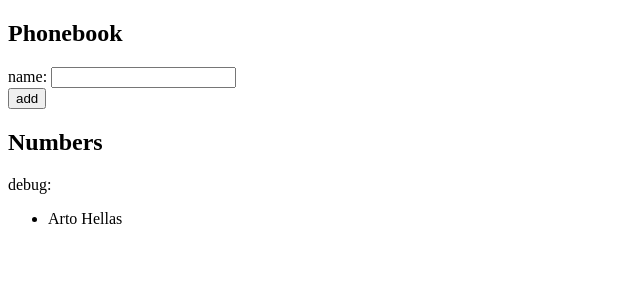
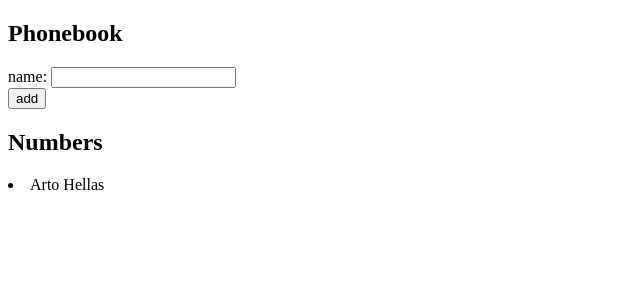
Before and after one commit to PriceLlewellyn/FSO-Part-2, a React (Vite) app in the folder Documents/FullStackOpen/Part-2/Phonebook/: page / in a window 1280 px wide. Shown: the top 300 px of the page, without its empty margins (0-640 px from the left). Built offline with nearby package versions, Linux system fonts and the light colour scheme.

Commit message:
Exercise 2.6 complete

```diff
--- a/Documents/FullStackOpen/Part-2/Phonebook/src/App.jsx
+++ b/Documents/FullStackOpen/Part-2/Phonebook/src/App.jsx
@@ -35,12 +35,10 @@ const handlePersonUpdate = (event) => {
         </div>
       </form>
       <h2>Numbers</h2>
-      <div>debug: {newName}
-      <ul>
+      <div>
         {persons.map(person =>
           <li key={person.name}>{person.name}</li>
         )}
-      </ul>
       </div>
     </div>
   )
```
